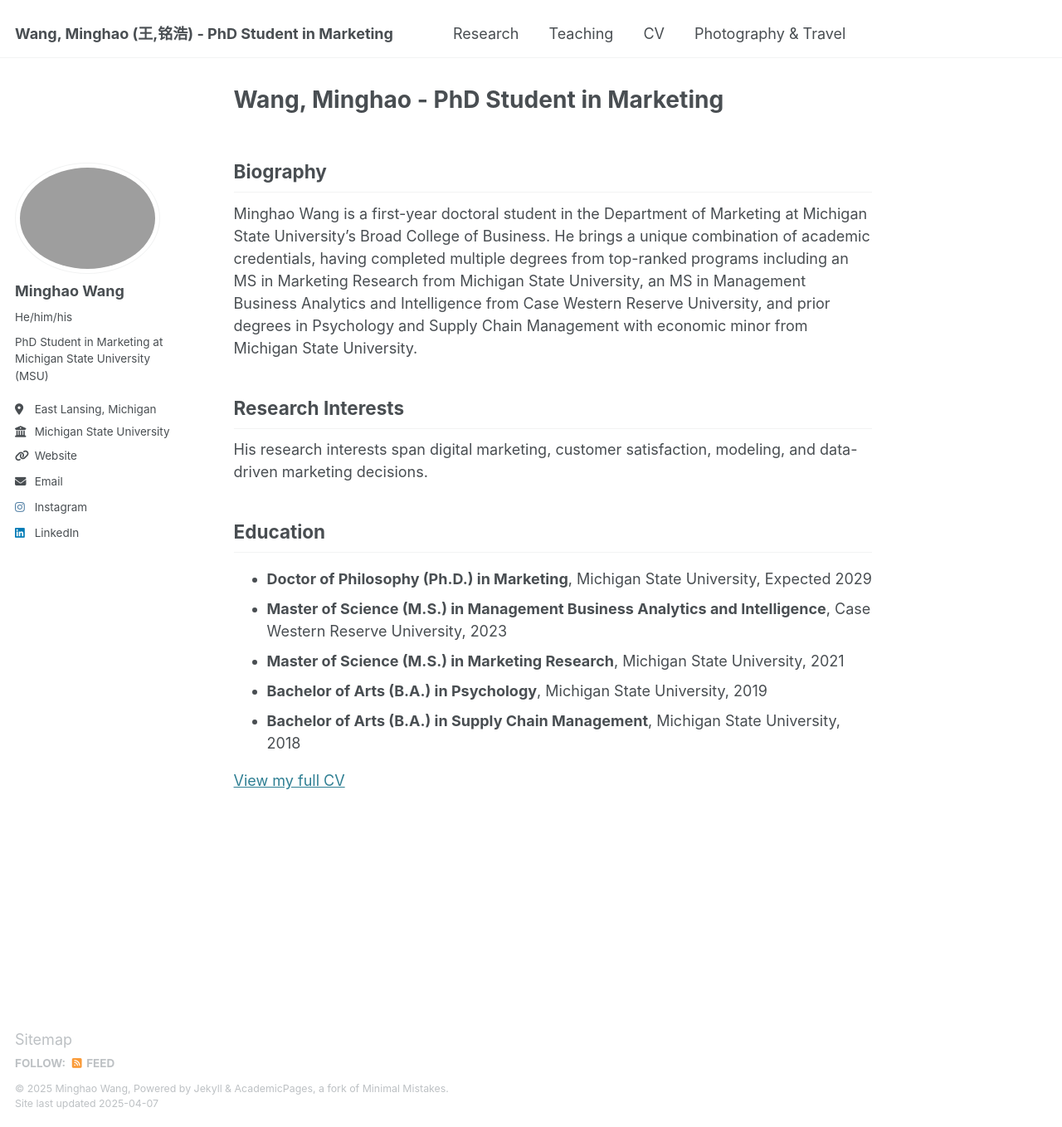
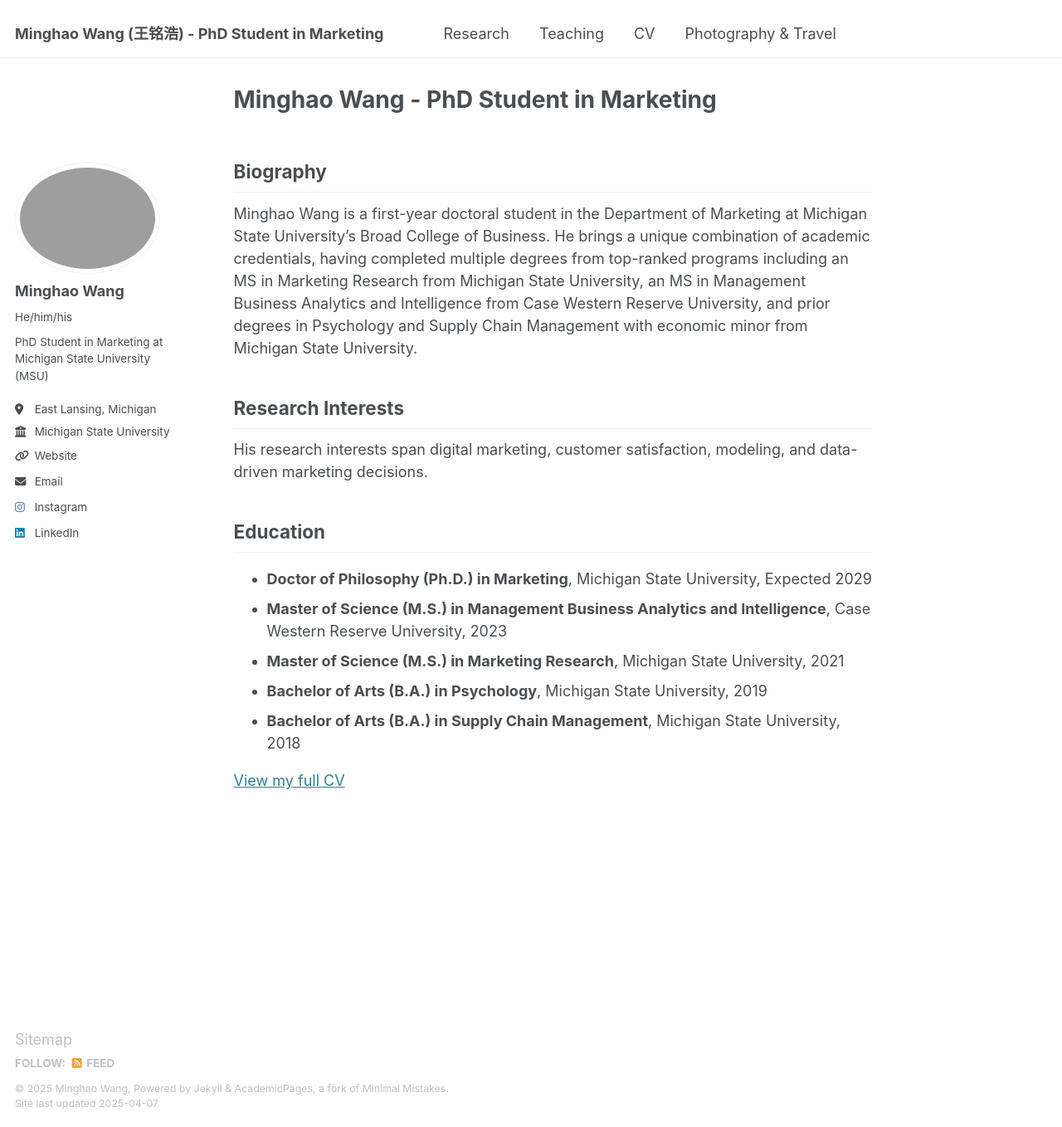
Before and after one commit to minghaowang-research/minghaowang-research.github.io, a Jekyll site: the page built from _pages/about.md, in a window 1280 px wide and 1358 px high. Shown: the whole window at 83% size. Built offline with Jekyll 4.4.1, drawn with Linux system fonts in a browser that asks for light colours.

Commit message:
Name update

```diff
--- a/_config.yml
+++ b/_config.yml
@@ -9,7 +9,7 @@
 # Basic Site Settings
 locale                   : "en-US"
 site_theme               : "default"
-title                    : "Wang, Minghao (王,铭浩) - PhD Student in Marketing"
+title                    : "Minghao Wang (王铭浩) - PhD Student in Marketing"
 title_separator          : "-"
 name                     : &name "Minghao Wang"
 description              : &description "PhD Student in Marketing at Michigan State University"
--- a/_pages/about.md
+++ b/_pages/about.md
@@ -1,6 +1,6 @@
 ---
 permalink: /
-title: "Wang, Minghao - PhD Student in Marketing"
+title: "Minghao Wang - PhD Student in Marketing"
 author_profile: true
 redirect_from:
   - /about/
```
